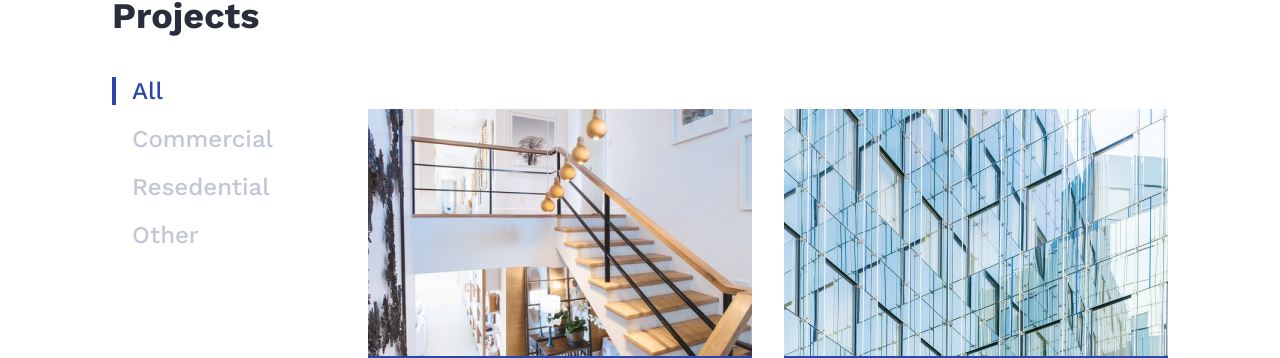
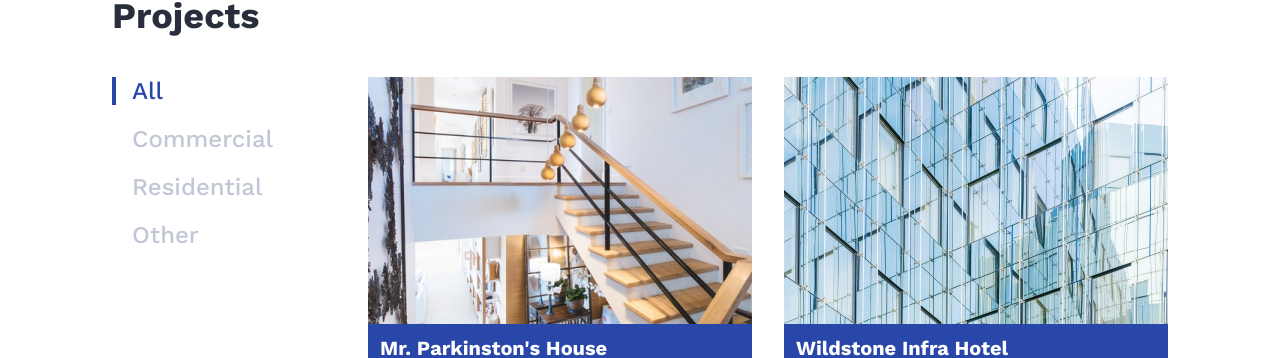
Before and after one commit to nicolastowery/construction-company, a React (Vite) app: page / in a window 1280 px wide. Shown: the part 4345-4703 px from the top of the page. Built offline with nearby package versions, Linux system fonts and the light colour scheme.

Commit message:
Completed Projects Functionality

```diff
--- a/src/data/projects.ts
+++ b/src/data/projects.ts
@@ -15,7 +15,7 @@ export const projects = [
     imgFilePath: "parkinston.png",
     title: "Mr. Parkinston's House",
     address: "3517 W. Gray St. Utica, Pennsylvania",
-    projectType: "Resedential",
+    projectType: "Residential",
   },
   {
     imgFilePath: "oregano.png",
@@ -36,12 +36,6 @@ export const projects = [
     projectType: "Other",
   },
   {
-    imgFilePath: "parkinston.png",
-    title: "Mr. Parkinston's House",
-    address: "3517 W. Gray St. Utica, Pennsylvania",
-    projectType: "Resedential",
-  },
-  {
     imgFilePath: "oregano.png",
     title: "Oregano Height",
     address: "2464 Royal Ln. Mesa, New Jersey",
@@ -53,4 +47,22 @@ export const projects = [
     address: "2972 Westheimer Rd. Santa Ana, Illinois",
     projectType: "Other",
   },
+  {
+    imgFilePath: "wish.png",
+    title: "Wish Stone Building",
+    address: "2972 Westheimer Rd. Santa Ana, Illinois",
+    projectType: "Commercial",
+  },
+  {
+    imgFilePath: "parkinston.png",
+    title: "Mr. Parkinston's House",
+    address: "3517 W. Gray St. Utica, Pennsylvania",
+    projectType: "Residential",
+  },
+  {
+    imgFilePath: "parkinston.png",
+    title: "Mr. Parkinston's House",
+    address: "3517 W. Gray St. Utica, Pennsylvania",
+    projectType: "Residential",
+  },
 ];
--- a/src/ui/Projects/Projects.module.css
+++ b/src/ui/Projects/Projects.module.css
@@ -1,5 +1,5 @@
 .projectsContainer {
-  padding: 88px 112px 138px 112px;
+  padding: 88px 112px 232px 112px;
 }
 
 .projectsContainer h1 {
@@ -52,6 +52,7 @@
   /* gap: 32px; */
   width: 800px;
   position: relative;
+  margin-top: -32px;
 }
 
 .sliderControlsContainer {
@@ -79,6 +80,12 @@
   position: absolute;
   top: 108.65%;
   transform: translateY(-50%);
+  transition: 0.1s ease;
+}
+
+.sliderBackButton:hover,
+.sliderNextButton:hover {
+  background-color: var(--neutral-900);
 }
 
 .sliderNextButton {
@@ -107,3 +114,24 @@
 .sliderIconFilled {
   background-color: var(--primary);
 }
+
+.selector,
+.span {
+  transition: 0.2s ease;
+}
+
+.projectsListItemButton:hover .selector {
+  background-color: var(--neutral-300);
+}
+
+.projectsListItemButton:hover .span {
+  color: var(--neutral-300);
+}
+
+.projectsListItemButton:hover .isSelectedSelector {
+  background-color: var(--primary);
+}
+
+.projectsListItemButton:hover .isSelectedSpan {
+  color: var(--primary);
+}
--- a/src/ui/Projects/Projects.tsx
+++ b/src/ui/Projects/Projects.tsx
@@ -1,13 +1,25 @@
+import { useState } from "react";
 import styles from "./Projects.module.css";
 import ProjectsCarousel from "./ProjectsCarousel";
 import ProjectsCategories from "./ProjectsCategories";
 export default function Projects() {
+  const [activeCategory, setActiveCategory] = useState("All");
+  const categories = ["All", "Commercial", "Residential", "Other"];
+
+  const handleNewActiveCategory = (category: string) => {
+    setActiveCategory(category);
+  };
+
   return (
     <div className={styles.projectsContainer}>
       <h1>Projects</h1>
       <div className={styles.projectsContentContainer}>
-        <ProjectsCategories />
-        <ProjectsCarousel />
+        <ProjectsCategories
+          activeCategory={activeCategory}
+          categories={categories}
+          onNewCategory={handleNewActiveCategory}
+        />
+        <ProjectsCarousel activeCategory={activeCategory} />
       </div>
     </div>
   );
--- a/src/ui/Projects/ProjectsCarousel.tsx
+++ b/src/ui/Projects/ProjectsCarousel.tsx
@@ -6,7 +6,18 @@ import { projects } from "../../data/projects";
 import ProjectCard from "../../components/ProjectCard/ProjectCard";
 import ProjectsCarouselArrow from "./ProjectsCarouselArrow";
 
-export default function ProjectsCarousel() {
+interface ProjectCarouselProps {
+  activeCategory: string;
+}
+
+export default function ProjectsCarousel({
+  activeCategory,
+}: ProjectCarouselProps) {
+  const activeProjects =
+    activeCategory === "All"
+      ? projects
+      : projects.filter((p) => p.projectType === activeCategory);
+
   const settings = {
     className: "center",
     dots: true,
@@ -24,15 +35,17 @@ export default function ProjectsCarousel() {
     speed: 1000,
     cssEase: "linear",
     initialSlide: 1,
-    prevArrow: <ProjectsCarouselArrow direction="left" />,
-    nextArrow: <ProjectsCarouselArrow direction="right" />,
+    // Passing empty arrow function to satisfy onClick for TS
+    prevArrow: <ProjectsCarouselArrow direction="left" onClick={() => {}} />,
+    nextArrow: <ProjectsCarouselArrow direction="right" onClick={() => {}} />,
     customPaging: () => <div className={styles.sliderIcon} />,
   };
+
   return (
     <div>
       <div className={styles.projectsCarouselContainer}>
         <Slider {...settings}>
-          {projects.map((p) => (
+          {activeProjects.map((p) => (
             <ProjectCard
               imgFilePath={p.imgFilePath}
               title={p.title}
--- a/src/ui/Projects/ProjectsCategories.tsx
+++ b/src/ui/Projects/ProjectsCategories.tsx
@@ -1,36 +1,44 @@
 import styles from "./Projects.module.css";
-export default function ProjectsCategories() {
+
+interface ProjectsCategoriesProps {
+  activeCategory: string;
+  categories: string[];
+  onNewCategory: (category: string) => void;
+}
+
+export default function ProjectsCategories({
+  activeCategory,
+  categories,
+  onNewCategory,
+}: ProjectsCategoriesProps) {
+  const handleClick = (category: string) => {
+    onNewCategory(category);
+  };
+
   return (
     <div className={styles.projectsListContainer}>
       <ul className={styles.projectsList}>
+        {categories.map((c) => (
           <li className={styles.projectsListItem}>
-          <button className={styles.projectsListItemButton}>
+            <button
+              className={styles.projectsListItemButton}
+              onClick={() => handleClick(c)}
+            >
               <div
-              className={`${styles.selector} ${styles.isSelectedSelector}`}
+                className={`${styles.selector} ${
+                  activeCategory === c ? styles.isSelectedSelector : ""
+                }`}
               ></div>
-            <span className={`${styles.span} ${styles.isSelectedSpan}`}>
-              All
+              <span
+                className={`${styles.span} ${
+                  activeCategory === c ? styles.isSelectedSpan : ""
+                }`}
+              >
+                {c}
               </span>
             </button>
           </li>
-        <li>
-          <button className={styles.projectsListItemButton}>
-            <div className={styles.selector}></div>
-            <span className={styles.span}>Commercial</span>
-          </button>
-        </li>
-        <li>
-          <button className={styles.projectsListItemButton}>
-            <div className={styles.selector}></div>
-            <span className={styles.span}>Resedential</span>
-          </button>
-        </li>
-        <li>
-          <button className={styles.projectsListItemButton}>
-            <div className={styles.selector}></div>
-            <span className={styles.span}>Other</span>
-          </button>
-        </li>
+        ))}
       </ul>
     </div>
   );
```
Lines whose indentation alone changed are shown as unchanged.
